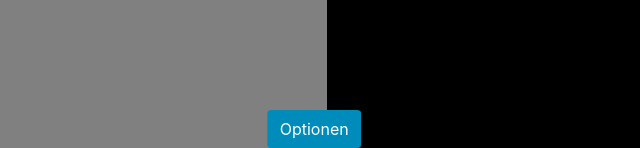
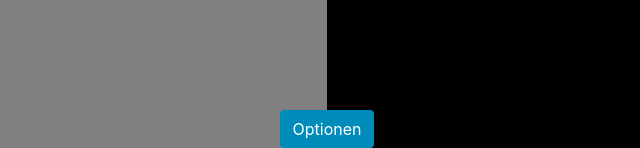
Before and after one commit to brunovollmer/icc_dope_server, a Python web app: template app/templates/index.html in a window 1280 px wide. Shown: the part 652-800 px from the top of the page, without its empty margins (313-953 px from the left). Run offline with Jinja, Linux system fonts and the light colour scheme; the template is opened without the code that fills it, so the values that code supplies are empty; some libraries are stand-ins or nearby versions.

Commit message:
Center options

```diff
--- a/static/css/style.css
+++ b/static/css/style.css
@@ -36,9 +36,9 @@ body {
     align-items: center;
     bottom: 0;
     position: absolute;
-    width: 70%;
-    -ms-transform: translateX(+20%);
-    transform: translateX(+20%);
+    width: 50%;
+    -ms-transform: translateX(+50%);
+    transform: translateX(+50%);
 }
 
 .footer > .btn {
@@ -77,11 +77,11 @@ h4 {
     right: 0;
     background-color: #008CBA;
     overflow: hidden;
-    width: 70%;
+    width: 50%;
     height: 0;
     transition: .5s ease;
-    -ms-transform: translateX(+20%);
-    transform: translateX(+20%);
+    -ms-transform: translateX(+50%);
+    transform: translateX(+50%);
 }
 
 #loading_overlay {
```
